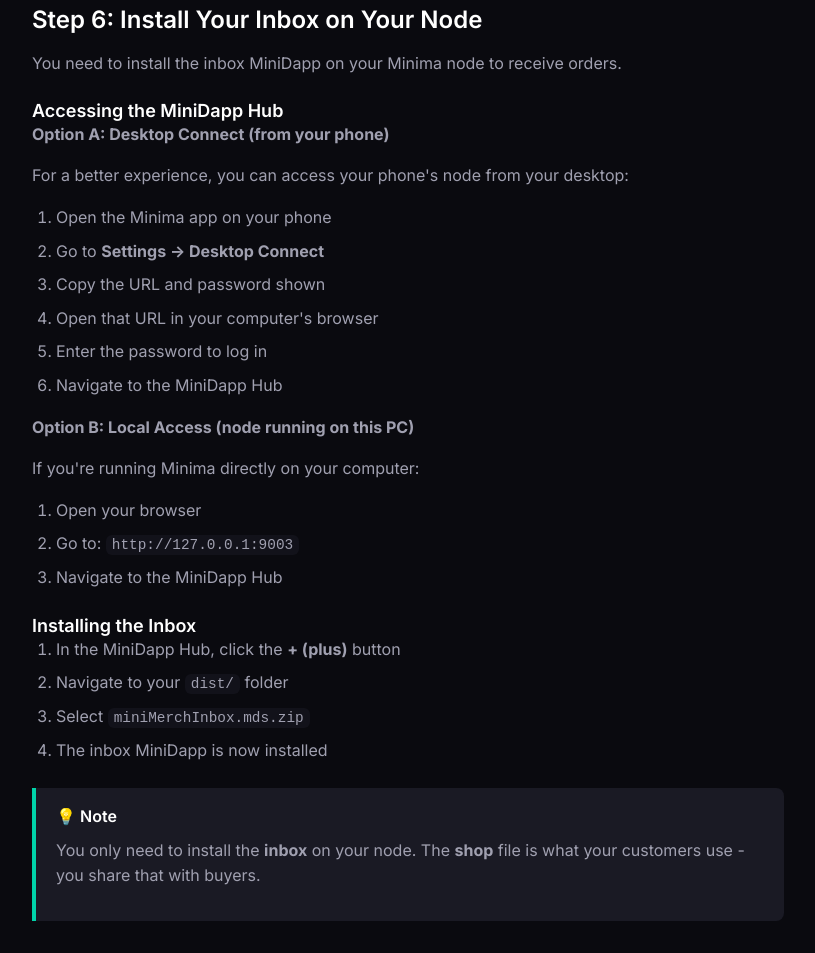
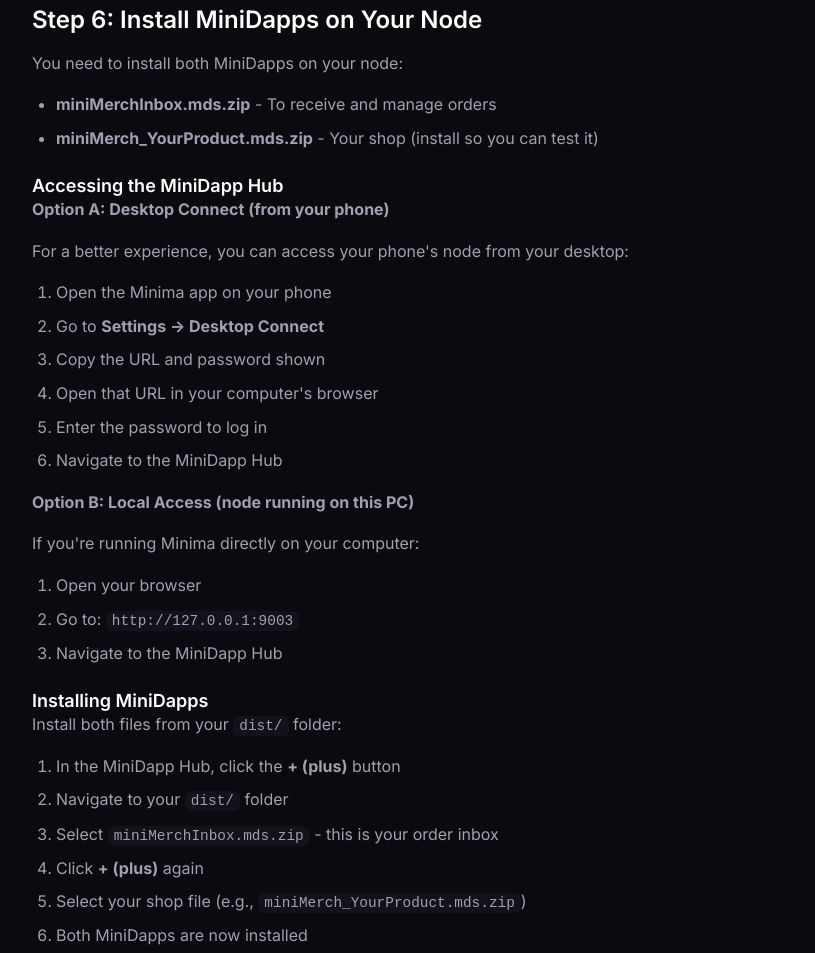
Before and after one commit to eurobuddha/miniMerch-onboarding, a plain HTML site: page guides/mini-merch.html in a window 1280 px wide. Shown: the part 4460-5413 px from the top of the page, without its empty margins (232-1047 px from the left). Drawn offline with Linux system fonts and the light colour scheme.

Commit message:
Clarify both shop and inbox need to be installed on the node

```diff
--- a/guides/mini-merch.html
+++ b/guides/mini-merch.html
@@ -239,8 +239,12 @@
 
     <!-- Step 6: Install on Node -->
     <section class="guide-section">
-      <h2>Step 6: Install Your Inbox on Your Node</h2>
-      <p>You need to install the inbox MiniDapp on your Minima node to receive orders.</p>
+      <h2>Step 6: Install MiniDapps on Your Node</h2>
+      <p>You need to install both MiniDapps on your node:</p>
+      <ul>
+        <li><strong>miniMerchInbox.mds.zip</strong> - To receive and manage orders</li>
+        <li><strong>miniMerch_YourProduct.mds.zip</strong> - Your shop (install so you can test it)</li>
+      </ul>
 
       <h3 style="margin-top: var(--space-6); font-size: var(--font-size-lg);">Accessing the MiniDapp Hub</h3>
 
@@ -263,18 +267,20 @@
         <li>Navigate to the MiniDapp Hub</li>
       </ol>
 
-      <h3 style="margin-top: var(--space-6); font-size: var(--font-size-lg);">Installing the Inbox</h3>
+      <h3 style="margin-top: var(--space-6); font-size: var(--font-size-lg);">Installing MiniDapps</h3>
+      <p>Install both files from your <code>dist/</code> folder:</p>
       <ol>
         <li>In the MiniDapp Hub, click the <strong>+ (plus)</strong> button</li>
         <li>Navigate to your <code>dist/</code> folder</li>
+        <li>Select <code>miniMerchInbox.mds.zip</code> - this is your order inbox</li>
+        <li>Click <strong>+ (plus)</strong> again</li>
+        <li>Select your shop file (e.g., <code>miniMerch_YourProduct.mds.zip</code>)</li>
+        <li>Both MiniDapps are now installed</li>
+      </ol>
         <li>Select <code>miniMerchInbox.mds.zip</code></li>
         <li>The inbox MiniDapp is now installed</li>
       </ol>
 
-      <div class="callout callout-info">
-        <div class="callout-title">💡 Note</div>
-        <p>You only need to install the <strong>inbox</strong> on your node. The <strong>shop</strong> file is what your customers use - you share that with buyers.</p>
-      </div>
     </section>
 
     <!-- Managing MiniDapps -->
```
